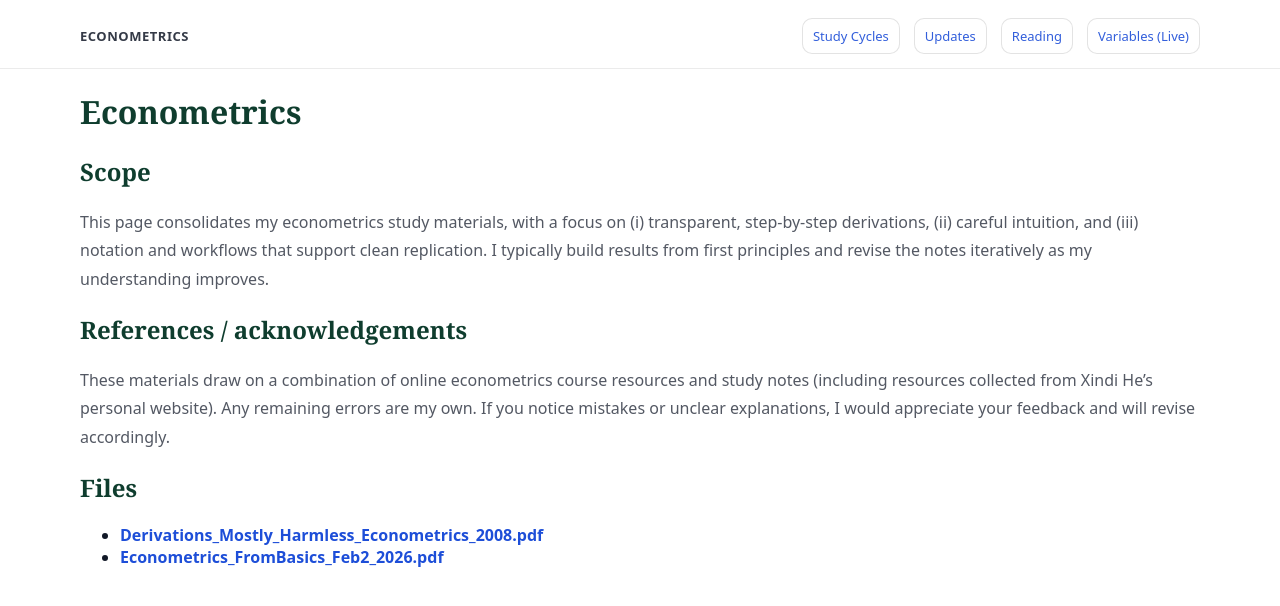
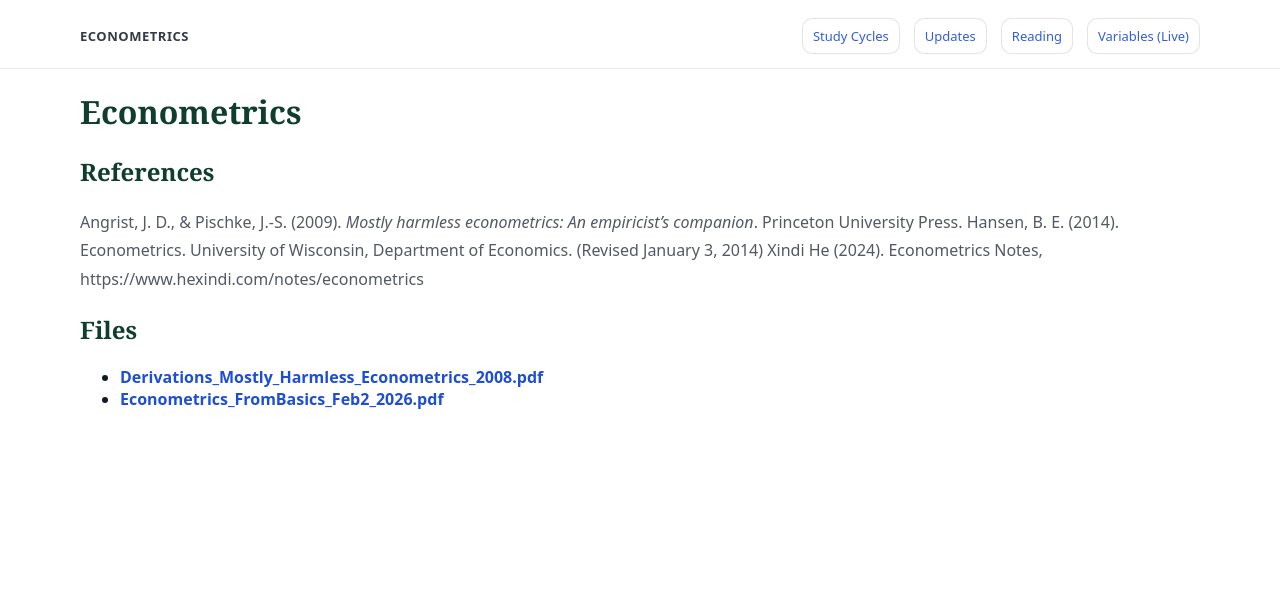
Before and after one commit to yaxinzn/study-archive, a Jekyll site: the page built from materials/econometrics/index.md, in a window 1280 px wide. Shown: the top 606 px of the page. Built offline with Jekyll 4.4.1, drawn with Linux system fonts in a browser that asks for light colours.

Commit message:
Update econometrics index by revising sections
Removed scope and acknowledgements sections, added references.

```diff
--- a/materials/econometrics/index.md
+++ b/materials/econometrics/index.md
@@ -10,11 +10,10 @@ hide_name: true
 
 # Econometrics
 
-## Scope
-This page consolidates my econometrics study materials, with a focus on (i) transparent, step-by-step derivations, (ii) careful intuition, and (iii) notation and workflows that support clean replication. I typically build results from first principles and revise the notes iteratively as my understanding improves.
-
-## References / acknowledgements
-These materials draw on a combination of online econometrics course resources and study notes (including resources collected from Xindi He’s personal website). Any remaining errors are my own. If you notice mistakes or unclear explanations, I would appreciate your feedback and will revise accordingly.
+## References
+Angrist, J. D., & Pischke, J.-S. (2009). *Mostly harmless econometrics: An empiricist's companion*. Princeton University Press.
+Hansen, B. E. (2014). Econometrics. University of Wisconsin, Department of Economics. (Revised January 3, 2014)
+Xindi He (2024). Econometrics Notes, https://www.hexindi.com/notes/econometrics
 
 ## Files
 <!-- AUTO-LIST-START -->
```
